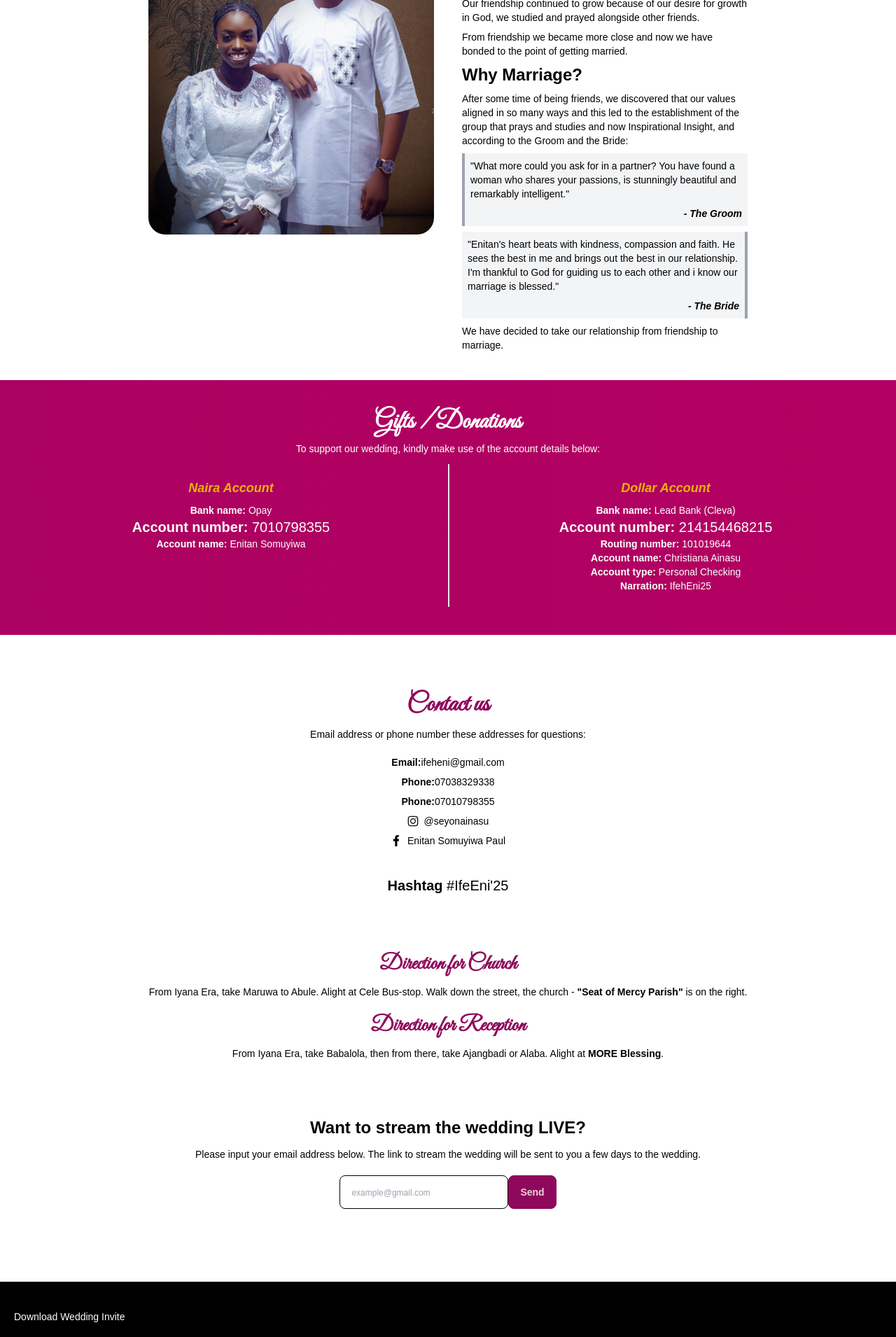
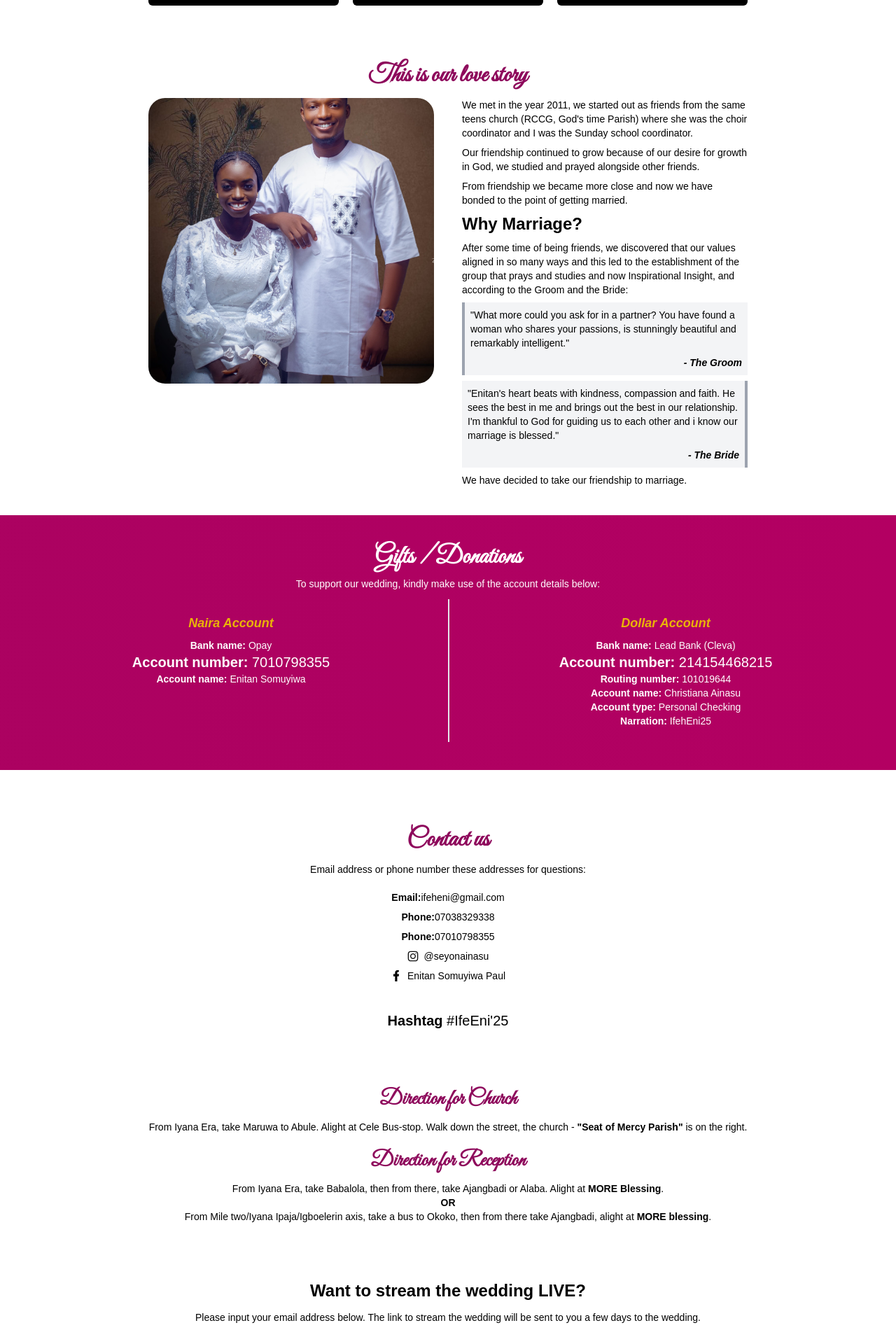
Before and after one commit to SAM-BAMKOLE/IfeEni25, a Vue app: page / in a window 1280 px wide. Shown: the part 3520-5430 px from the top of the page at 70% size. Built offline with nearby package versions, Linux system fonts and the light colour scheme.

Commit message:
Small corrections to title, direction and slider layout

```diff
--- a/index.html
+++ b/index.html
@@ -5,12 +5,12 @@
   <meta charset="UTF-8" />
   <link rel="icon" type="image/svg+xml" href="/vite.svg" />
   <meta name="viewport" content="width=device-width, initial-scale=1.0" />
-  <title>IfeEni'25 - Enitan Weds Ifeoluwa</title>
+  <title>IfeEni'25 - Ifeoluwa Weds Enitan</title>
 
-  <meta name="description" content="The Wedding Websitte of Enitan and Ifeoluwa" />
+  <meta name="description" content="The Wedding Website of Ifeoluwa and Enitan" />
   <meta name="keywords" content="Wedding, IfeEni25" />
   <!-- <link rel="canonical" href="https://www.phosconsults.com/" /> -->
-  <meta property="og:title" content="IfeEni'25 - Enitan Weds Ifeoluwa" />
+  <meta property="og:title" content="IfeEni'25 - Ifeoluwa Weds Enitan" />
   <meta property="og:type" content="website" />
   <meta property="og:url" content="https://ifeheni25.netlify.app" />
   <meta property="og:image" content="https://ifeheni25.netlify.app/meta.jpg" />
@@ -18,14 +18,14 @@
   <meta property="og:image:type" content="image/jpeg" />
   <meta property="og:image:width" content="500" />
   <meta property="og:image:height" content="375" />
-  <meta property="og:description" content="The Wedding Websitte of Enitan and Ifeoluwa" />
+  <meta property="og:description" content="The Wedding Website of Ifeoluwa and Enitan" />
   <!-- <meta property="og:site_name" content={url} /> -->
   <meta property="og:locale" content="en_US" />
   <meta name="twitter:card" content="summary_large_image" />
   <!-- <meta name="twitter:site" content="https://twitter.com/phosconsults" /> -->
   <!-- <meta name="twitter:creator" content="https://twitter.com/phosconsults" /> -->
-  <meta name="twitter:title" content="IfeEni'25 - Enitan Weds Ifeoluwa" />
-  <meta name="twitter:description" content="The Wedding Websitte of Enitan and Ifeoluwa" />
+  <meta name="twitter:title" content="IfeEni'25 - Ifeoluwa Weds Enitan" />
+  <meta name="twitter:description" content="The Wedding Website of Ifeoluwa and Enitan" />
   <meta name="twitter:image" content="https://ifeheni25.netlify.app/meta.jpg" />
 
   <!-- icons -->
--- a/src/components/SliderComponent.vue
+++ b/src/components/SliderComponent.vue
@@ -1,23 +1,24 @@
 <script setup lang="ts">
-import { register } from 'swiper/element/bundle';
+import { register } from "swiper/element/bundle";
 
-register()
+register();
 </script>
 <template>
-  <swiper-container class="my-10"
+    <swiper-container
+        class="my-10"
         :slides-per-view="1"
         :space-between="0"
         :centered-slides="true"
-    :autoplay="true" :loop="true"
+        :autoplay="true"
+        :loop="true"
         :pagination="{
-      hideOnClick: true
+            hideOnClick: true,
         }"
         :breakpoints="{
             768: {
-        slidesPerView: 3,
+                slidesPerView: 2,
             },
-    }"
-  >
+        }">
         <slot />
     </swiper-container>
 </template>
--- a/src/components/StorySectionComponent.vue
+++ b/src/components/StorySectionComponent.vue
@@ -45,7 +45,8 @@ import shoot from "/photoshoot-2.jpg";
                         guiding us to each other and i know our marriage is blessed."
                         <span class="text-right italic block mt-2 font-semibold">- The Bride</span>
                     </p>
-                    We have decided to take our relationship from friendship to marriage.
+                    <!-- We have decided to take our relationship from friendship to marriage. -->
+                    We have decided to take our friendship to marriage.
                 </div>
             </div>
         </div>
--- a/src/pages/HomePage.vue
+++ b/src/pages/HomePage.vue
@@ -272,6 +272,11 @@ const handleSubmit = () => {
                 From Iyana Era, take Babalola, then from there, take Ajangbadi or Alaba. Alight at
                 <b>MORE Blessing</b>.
             </p>
+            <p class="uppercase font-semibold text-center">or</p>
+            <p class="text-center">
+                From Mile two/Iyana Ipaja/Igboelerin axis, take a bus to Okoko, then from there take
+                Ajangbadi, alight at <b>MORE blessing</b>.
+            </p>
         </section>
         <section class="px-5 py-10">
             <h4 class="text-lg md:text-xl lg:text-2xl text-center font-bold text-accent mb-3">
```
Lines whose indentation alone changed are shown as unchanged.
